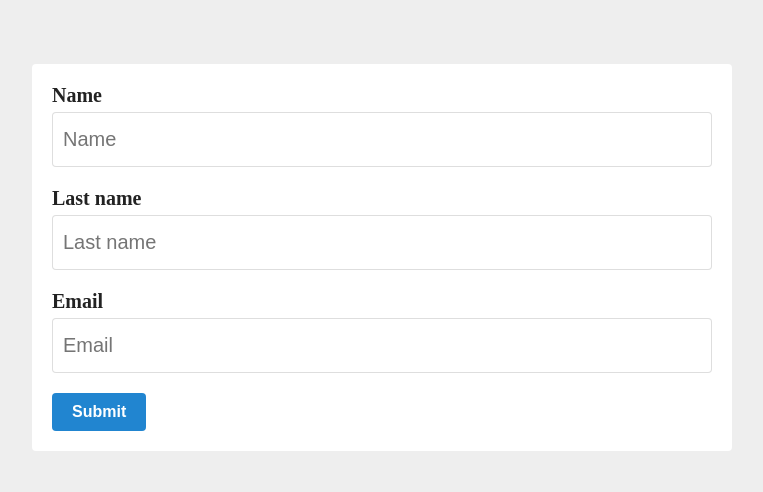
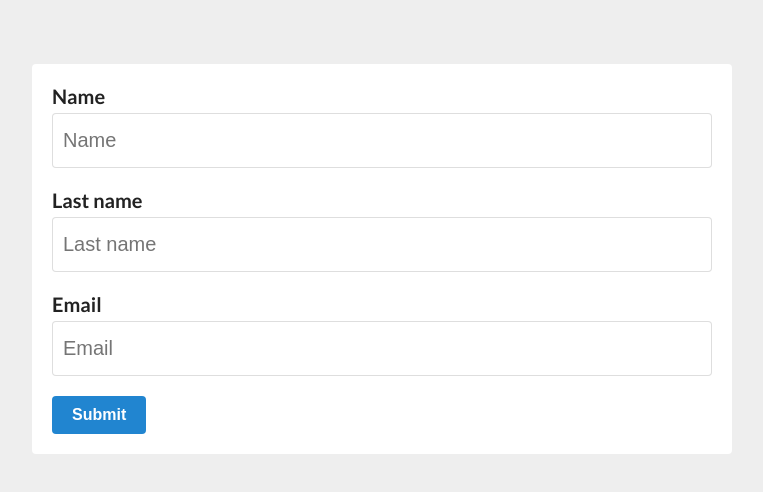
Before and after one commit to Hernandiaz035/users-phonebook, a React (Create React App) app: page / in a window 1280 px wide. Shown: the top 492 px of the page, without its empty margins (258-1021 px from the left). Built offline with nearby package versions, Linux system fonts and the light colour scheme.

Commit message:
Change index style.

```diff
--- a/public/index.html
+++ b/public/index.html
@@ -24,7 +24,10 @@
       work correctly both with client-side routing and a non-root public URL.
       Learn how to configure a non-root public URL by running `npm run build`.
     -->
-    <title>React App</title>
+    <link rel="preconnect" href="https://fonts.googleapis.com">
+    <link rel="preconnect" href="https://fonts.gstatic.com" crossorigin>
+    <link href="https://fonts.googleapis.com/css2?family=Lato:wght@400;700&display=swap" rel="stylesheet">
+    <title>User Phonebook</title>
   </head>
   <body>
     <noscript>You need to enable JavaScript to run this app.</noscript>
--- a/src/index.css
+++ b/src/index.css
@@ -1,4 +1,5 @@
 body {
+  font-family: Lato;
   margin: 0;
   -webkit-font-smoothing: antialiased;
   -moz-osx-font-smoothing: grayscale;
```
